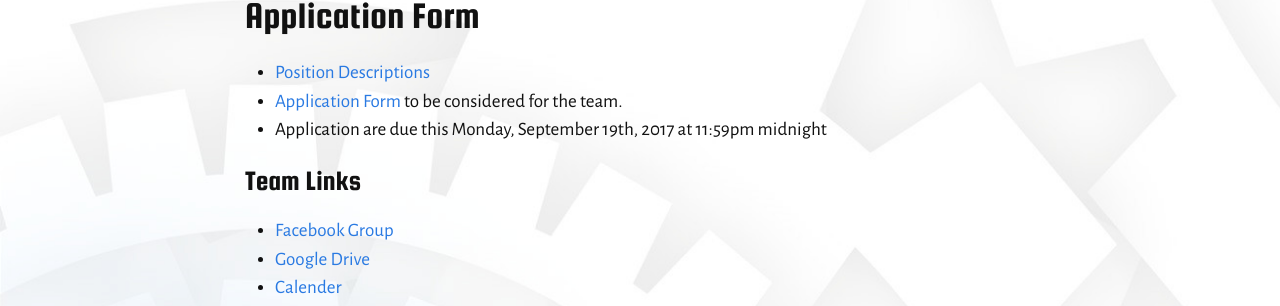
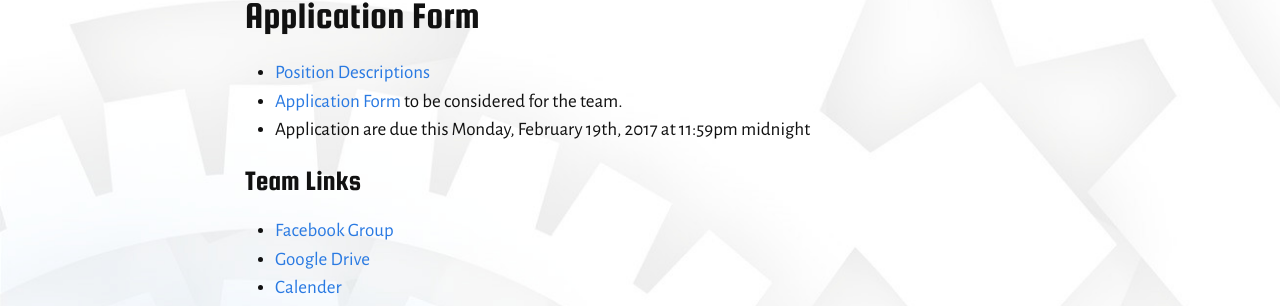
Before and after one commit to utra/utra-old-website, a Jekyll site: the page built from teams/soccer.md, in a window 1280 px wide. Shown: the part 260-566 px from the top of the page. Built offline with Jekyll 4.4.1, drawn with Linux system fonts in a browser that asks for light colours.

Commit message:
Update soccer.md

```diff
--- a/teams/soccer.md
+++ b/teams/soccer.md
@@ -10,7 +10,7 @@ We are an amateur soccer team at the University of Toronto making an attempt to
 # Application Form
 - [Position Descriptions](https://docs.google.com/document/d/1BRW8Yy9hYQix4jPiH-h9IGgB-WI3EY-ORngu0wuO0I4/edit#heading=h.psut0c1hptr)
 - [Application Form](https://docs.google.com/forms/d/e/1FAIpQLSfNVsrOJ_nnYgjDqINVgbXt_oHVTZMs3i8i2qSVGLBJYF-PVA/viewform) to be considered for the team.
-- Application are due this Monday, September 19th, 2017 at 11:59pm midnight
+- Application are due this Monday, February 19th, 2017 at 11:59pm midnight
 
 ## Team Links
 - [Facebook Group](https://www.facebook.com/groups/universityoftorontorobosoccer/)
```
